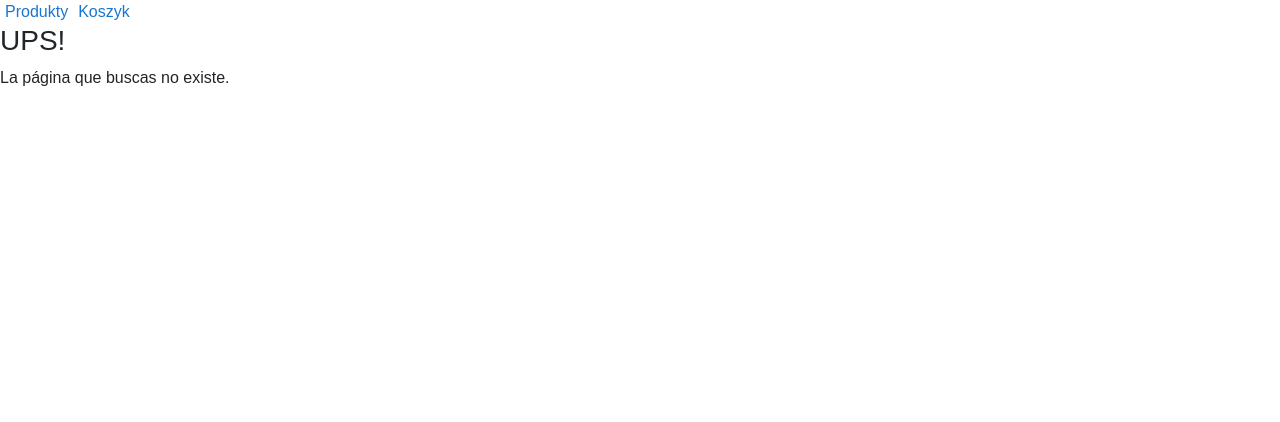
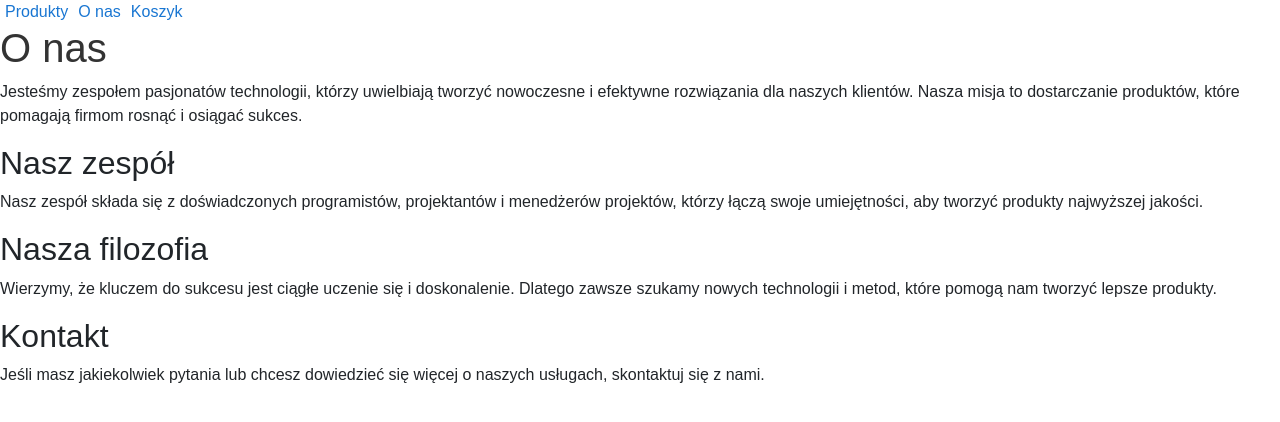
Before and after one commit to dev-com2020/angular_alx_1, an Angular app in the folder my-app/: page /about in a window 1280 px wide. Shown: the top 422 px of the page. Built offline with nearby package versions, Linux system fonts and the light colour scheme.

Commit message:
Add navigation link to About page in app.component.html and update routing in app.module.ts

```diff
--- /dev/null
+++ b/my-app/src/app/about/about.component.html
@@ -0,0 +1,13 @@
+<div>
+    <h1>O nas</h1>
+    <p>Jesteśmy zespołem pasjonatów technologii, którzy uwielbiają tworzyć nowoczesne i efektywne rozwiązania dla naszych klientów. Nasza misja to dostarczanie produktów, które pomagają firmom rosnąć i osiągać sukces.</p>
+
+    <h2>Nasz zespół</h2>
+    <p>Nasz zespół składa się z doświadczonych programistów, projektantów i menedżerów projektów, którzy łączą swoje umiejętności, aby tworzyć produkty najwyższej jakości.</p>
+
+    <h2>Nasza filozofia</h2>
+    <p>Wierzymy, że kluczem do sukcesu jest ciągłe uczenie się i doskonalenie. Dlatego zawsze szukamy nowych technologii i metod, które pomogą nam tworzyć lepsze produkty.</p>
+
+    <h2>Kontakt</h2>
+    <p>Jeśli masz jakiekolwiek pytania lub chcesz dowiedzieć się więcej o naszych usługach, skontaktuj się z nami.</p>
+  </div>
--- a/my-app/src/app/app.component.html
+++ b/my-app/src/app/app.component.html
@@ -1,5 +1,6 @@
 <nav>
 <a routerLink="/products">Produkty</a>
+<a routerLink="/about">O nas</a>
 <a routerLink="/cart">Koszyk</a>
 </nav>
 <router-outlet></router-outlet>
--- a/my-app/src/app/app.module.ts
+++ b/my-app/src/app/app.module.ts
@@ -8,10 +8,13 @@ import { RouterModule, Routes } from '@angular/router';
 import { ProductListComponent } from './products/product-list/product-list.component';
 import { PageNotFoundComponent } from './page-not-found/page-not-found.component';
 import { CartComponent } from './cart/cart.component';
+import { AboutComponent } from './about/about.component';
 
 const routes: Routes = [
   {path: 'products', component: ProductListComponent},
   {path: 'cart', component: CartComponent},
+  {path: 'about', component: AboutComponent},
+  {path: '', redirectTo: '/about', pathMatch: 'full'},
   {path: '**', component: PageNotFoundComponent},
 ]
 
```
Also changed, not shown: my-app/src/app/about/about.component.ts (added, +10 -0 lines), my-app/src/app/about/about.component.css (added), 1 other file (tests, documents, lock files or other folders).
